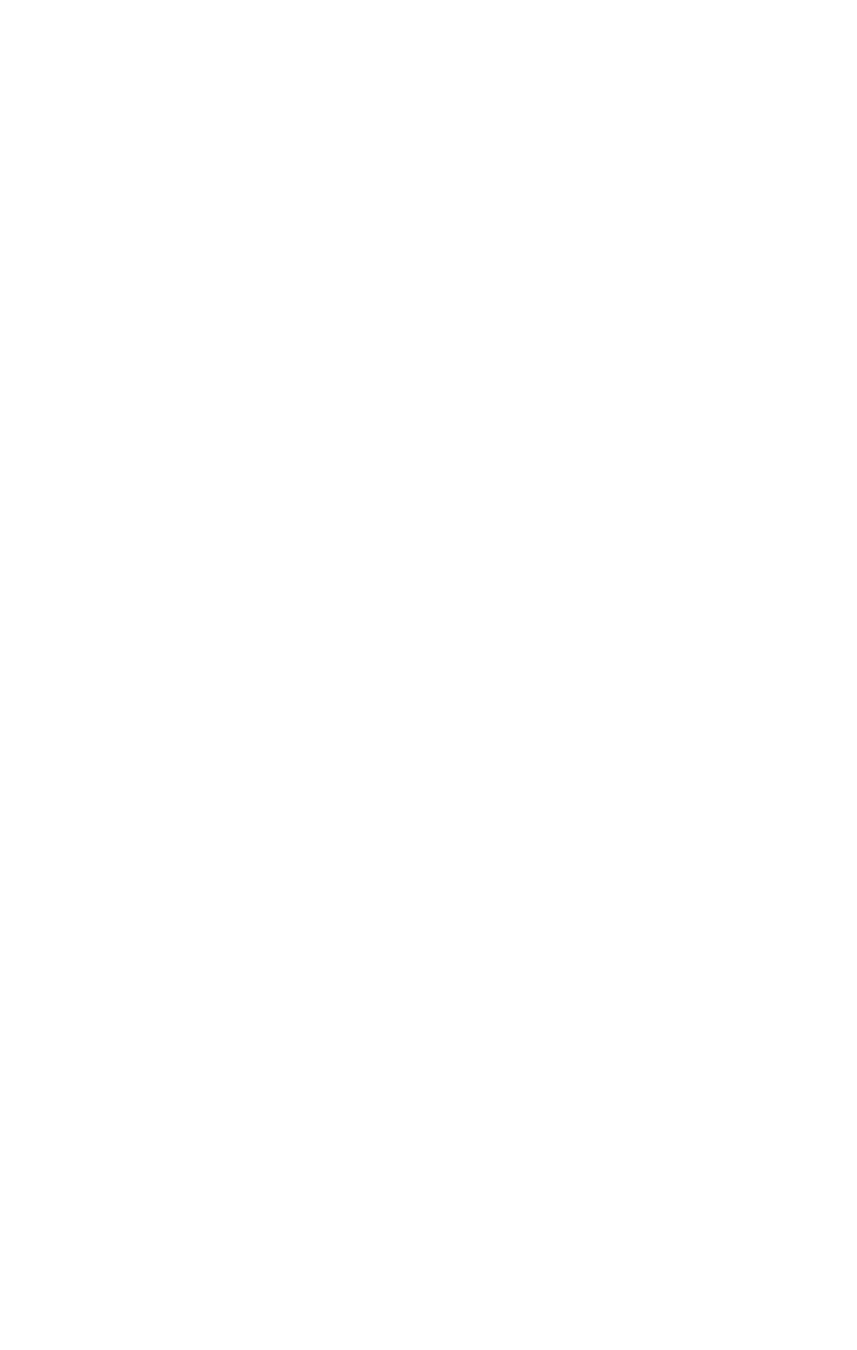
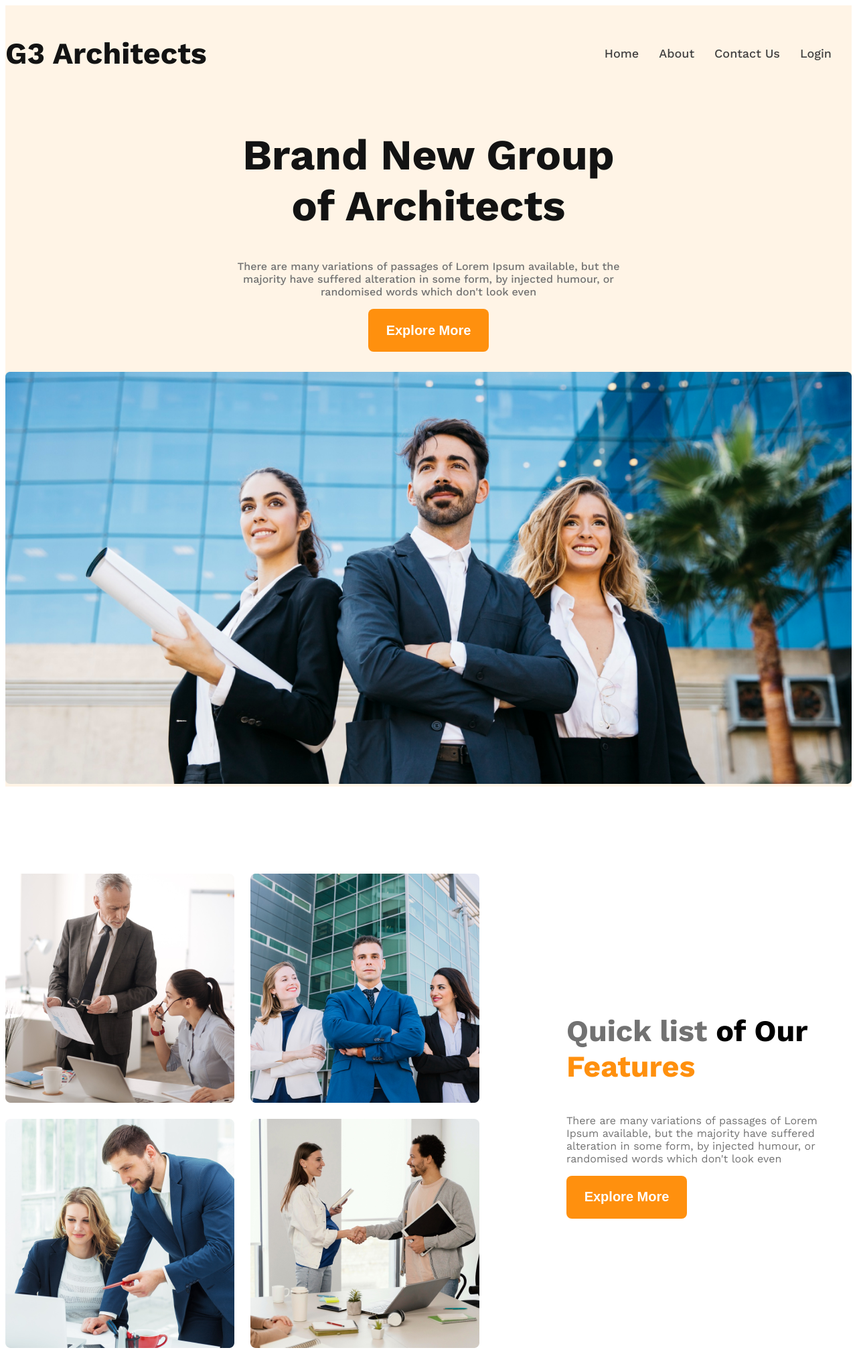
Before and after one commit to Salman472/third-project, a plain HTML site: page third-project/index.html in a window 1280 px wide. Shown: the whole page at 67% size. Before the commit the page ends 800 px from the top, so only its background shows below. Drawn offline with nearby package versions, Linux system fonts and the light colour scheme; a web font is replaced by a local one.

Commit message:
this is my second commit

```diff
--- a/third-project/index.html
+++ b/third-project/index.html
@@ -3,10 +3,52 @@
 <head>
     <meta charset="UTF-8">
     <meta name="viewport" content="width=device-width, initial-scale=1.0">
-    <title>G-3 Architect</title>
+    <title>G3 Architects</title>
     <link rel="stylesheet" href="style.css">
+    <link rel="preconnect" href="https://fonts.googleapis.com">
+    <link rel="preconnect" href="https://fonts.gstatic.com" crossorigin>
+    <link href="https://fonts.googleapis.com/css2?family=Azeret+Mono:ital,wght@0,100..900;1,100..900&family=Merriweather:ital,opsz,wght@0,18..144,300..900;1,18..144,300..900&family=Open+Sans:ital,wght@0,300..800;1,300..800&family=Work+Sans:ital,wght@0,100..900;1,100..900&display=swap" rel="stylesheet">
 </head>
-<body>
+<body class="work-sans-normal">
+    <header class="header bg-primary">
+        <nav class="navbar display-flex">
+            <h3 class="nav-title dark-1">G3 Architects</h3>
+            <ul class="nav-links display-flex ">
+                <li class="nav-item dark-2"><a href="" class="nav-link dark-2 ">Home</a></li>
+                <li class="nav-item "><a href="" class="nav-link dark-2"> About   </a></li>
+                <li class="nav-item "><a href="" class="nav-link dark-2 "> Contact Us </a></li>
+                <li class="nav-item "><a href="" class="nav-link dark-2"> Login</a></li>
+            </ul>
+        </nav>
+        <div class="banner">
+            <div class="banner-contant">
+                <h1 class="banner-title dark-1">Brand New
+                Group of Architects
+                </h1>
+                <p class="banner-description dark-3">There are many variations of passages of Lorem Ipsum available, but the majority have suffered alteration in some form, by injected humour, or randomised words which don't look even</p>
+                <button class="btn-primary">Explore More</button>
+            </div class="img-div" >
+            <img class="img" src="/images/banner.png" alt="">
+        </div>
+    </header>
+    <main>
+        <section class="teams display-flex">
+            <div class="team-img-container">
+                <img src="/images/team1.png" alt="">
+                <img src="/images/team2.png" alt="">
+                <img src="/images/team3.png" alt="">
+                <img src="/images/team4.png" alt="">
+            </div>
+            <div class="our-features">
+                <h3 class="feature-title"><span id="span-1 " class="dark-3">Quick list</span> <span class="span-2">of Our</span> <span class="span-3">Features</span></h3>
 
+                <p class="feature-description dark-3">There are many variations of passages of Lorem Ipsum available, but the majority have suffered alteration in some form, by injected humour, or randomised words which don't look even</p>
+                <button class="btn-primary center">Explore More</button>
+            </div>
+        </section>
+    </main>
+    <footer>
+
+    </footer>
 </body>
 </html>
--- a/third-project/style.css
+++ b/third-project/style.css
@@ -0,0 +1,158 @@
+
+.work-sans-normal {
+  font-family: "Work Sans", sans-serif;
+  font-optical-sizing: auto;
+  font-style: normal;
+}
+
+
+/* shared style */
+.bg-primary{
+    background-color: rgba(255, 144, 14, 0.1);
+    /* background-color: aqua; */
+}
+.dark-1{
+    color: rgba(19, 19, 19, 1);
+}
+.dark-2{
+    color: rgba(66, 66, 66, 1);
+}
+.dark-3{
+    color: rgba(114, 114, 114, 1);
+}
+.display-flex{
+    display: flex;
+}
+.center{
+    text-align: center;
+}
+.btn-primary{
+    height: 64px;
+    width: 180px;
+    border: none;
+    border-radius: 8px;
+    background-color: rgba(255, 144, 14, 1);
+    font-weight: 600;
+    font-size: 20px;
+    color: #FFFFFF;
+    margin-bottom: 30px;
+}
+main{
+    max-width: 1440px;
+    margin: 0 auto;
+}
+main>section{
+    margin-top: 130px;
+}
+
+/* header style */
+
+/* nav style */
+
+/* .navbar, .banner{
+    width: 1440px;
+    margin: 0 auto;
+} */
+.navbar{
+    justify-content: space-between;
+    align-items: center;
+    /* width: 100%; */
+    margin: 0 auto;
+}
+.nav-title{
+    font-size: 2.8rem;
+    font-weight: 700;
+}
+.nav-item{
+    list-style: none;
+    margin-right: 30px;
+    font-size: 18px;
+    font-weight: 500;
+}
+.nav-link{
+    text-decoration: none;
+}
+.navbar ,.banner{
+    /* max-width: 1440px; */
+    max-width: 90rem;
+    margin: 0 auto;
+}
+.banner-contant{
+    text-align: center;
+    width: 50%;
+    margin: 0 auto;
+}
+.banner-title{
+    font-weight: 700;
+    font-size: 64px;
+}
+.banner-description{
+    font-size: 1rem;
+    font-weight: 500;
+}
+.img{
+    width: 100%;
+    margin-bottom: 30px;
+    margin: 0 auto;
+}
+/* main  */
+/* team section style */
+.teams{
+    align-items: center;
+}
+.team-img-container{
+    display: grid;
+    grid-template-columns: repeat(2,1fr);
+    gap: 24px;
+}
+.our-features{
+    margin-left: 130px;
+    /* width: 537px; */
+    /* width: 33.6rem; */
+}
+.feature-title{
+    font-size: 2.8rem;
+    font-weight: 700;
+}
+#span-1{
+    font-weight: 500;
+}
+.span-3{
+    color: #FF900E;
+}
+.feature-description{
+    font-size: 1rem;
+    font-weight: 400;
+}
+/* media query */
+/* header responsive */
+@media screen and (max-width:576px) {
+    .navbar{
+        flex-direction: column;
+    }
+}
+
+/* teams section responsive */
+/* small device */
+@media screen and (max-width:576px) {
+    .teams{
+        flex-direction: column;
+    }
+    .team-img-container{
+        grid-template-columns: repeat(1, 1fr);
+    }
+    .our-features{
+        margin-left: 20px;
+    }
+}
+/* medium device */
+
+@media screen and (min-width:576px) and (max-width:1045px) {
+    .teams{
+        flex-direction: column;
+
+    }
+    .our-features{
+        margin-left: 50px auto;
+    }
+}
```
